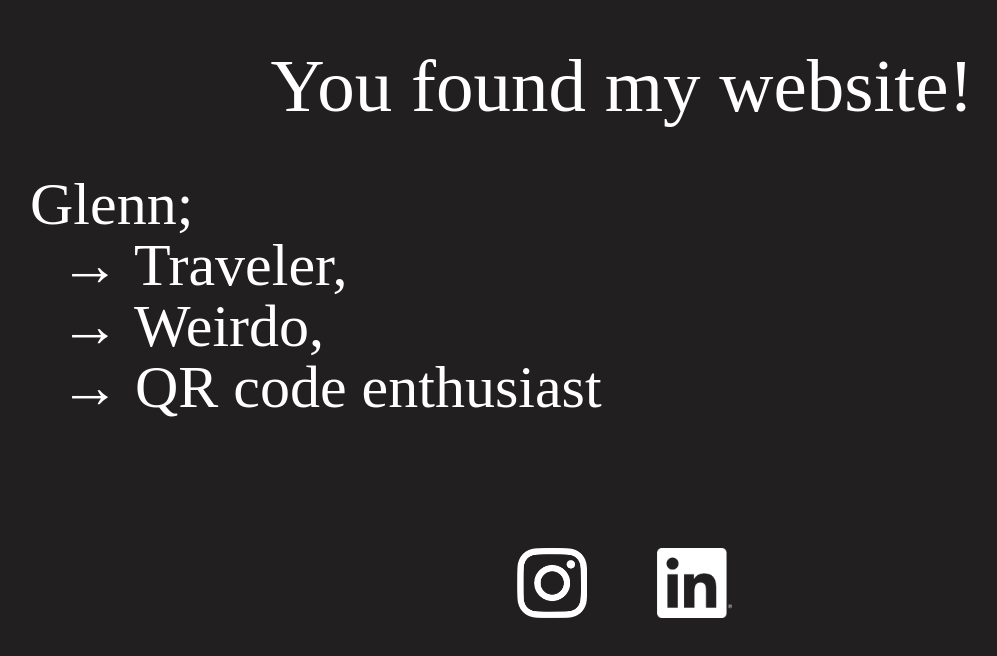
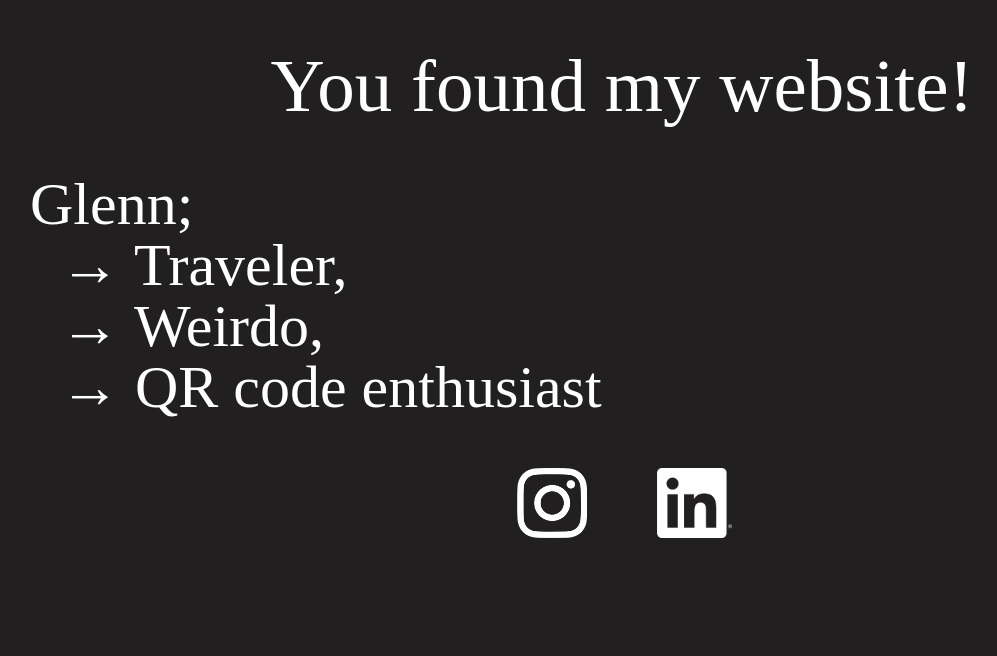
Before and after one commit to GlennOlsson/qr-web, a React (Vite) app in the folder site/qr-site/: page / in a window 1280 px wide. Shown: the top 656 px of the page, without its empty margins (18-1015 px from the left). Built offline with nearby package versions, Linux system fonts and the light colour scheme; a web font is replaced by a local one.

Commit message:
remove top margin for icons

```diff
--- a/site/qr-site/src/App.css
+++ b/site/qr-site/src/App.css
@@ -63,7 +63,6 @@ flex-grow: 0;
 }
 
 .icon-container {
-  margin-top: 5em;
   display: flex;
   flex-direction: row;
   justify-content: center;
```
